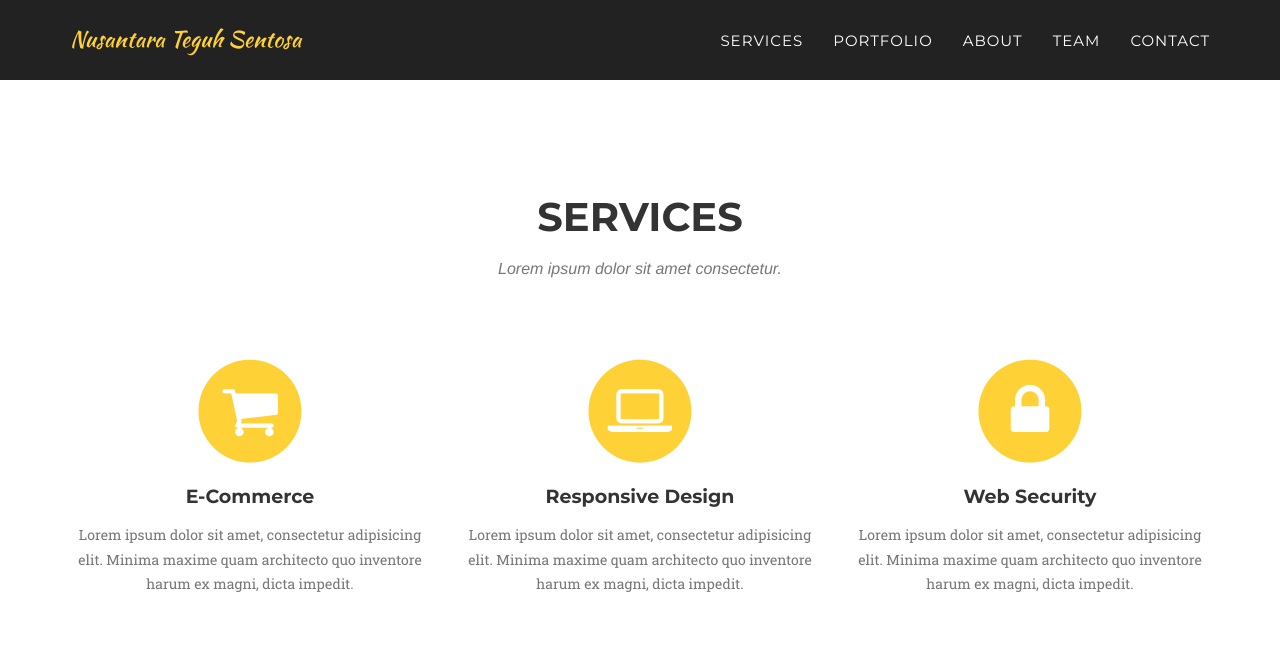
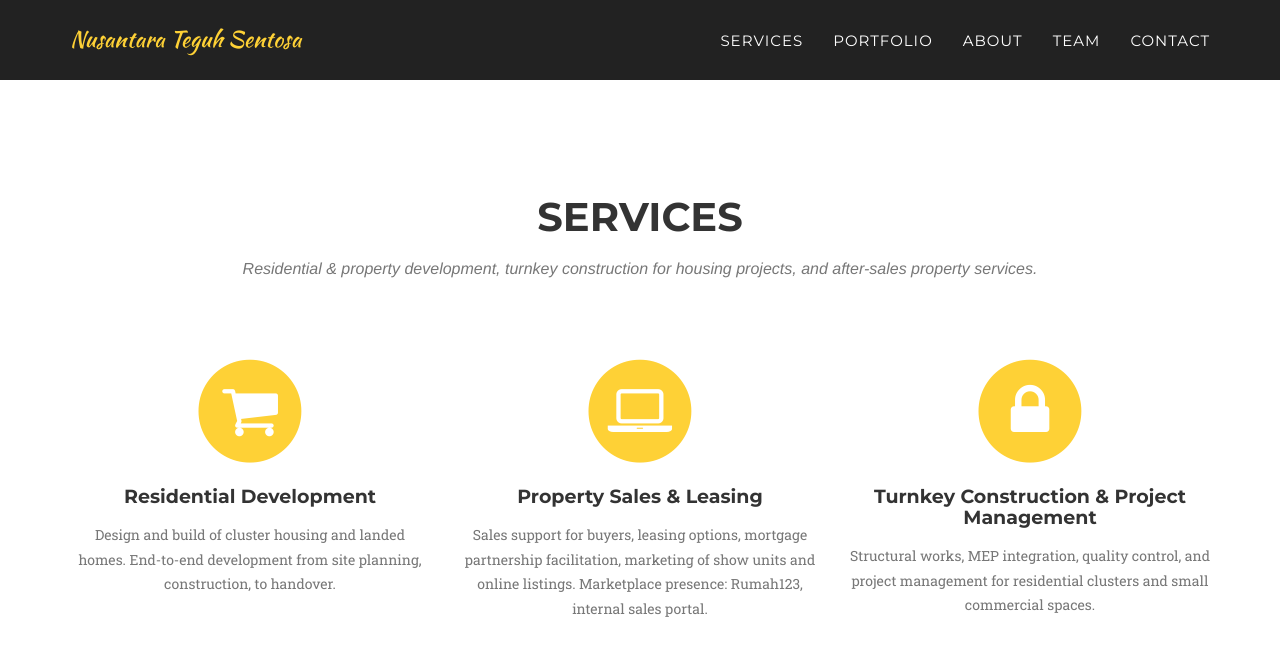
Before and after one commit to aptanadev/nusantarateguhsentosa.com, a Jekyll site: the page built from index.html, in a window 1280 px wide and 900 px high, scrolled down 863 px. Shown: the top 656 px of the window. Built offline with Jekyll 4.4.1, drawn with Linux system fonts in a browser that asks for light colours; some web fonts are replaced.

Commit message:
Update services Commit

```diff
--- a/_includes/services.html
+++ b/_includes/services.html
@@ -4,7 +4,7 @@
             <div class="row">
                 <div class="col-lg-12 text-center">
                     <h2 class="section-heading">Services</h2>
-                    <h3 class="section-subheading text-muted">Lorem ipsum dolor sit amet consectetur.</h3>
+                    <h3 class="section-subheading text-muted">Residential & property development, turnkey construction for housing projects, and after-sales property services.</h3>
                 </div>
             </div>
             <div class="row text-center">
@@ -13,24 +13,24 @@
                         <i class="fa fa-circle fa-stack-2x text-primary"></i>
                         <i class="fa fa-shopping-cart fa-stack-1x fa-inverse"></i>
                     </span>
-                    <h4 class="service-heading">E-Commerce</h4>
-                    <p class="text-muted">Lorem ipsum dolor sit amet, consectetur adipisicing elit. Minima maxime quam architecto quo inventore harum ex magni, dicta impedit.</p>
+                    <h4 class="service-heading">Residential Development</h4>
+                    <p class="text-muted">Design and build of cluster housing and landed homes. End-to-end development from site planning, construction, to handover.</p>
                 </div>
                 <div class="col-md-4">
                     <span class="fa-stack fa-4x">
                         <i class="fa fa-circle fa-stack-2x text-primary"></i>
                         <i class="fa fa-laptop fa-stack-1x fa-inverse"></i>
                     </span>
-                    <h4 class="service-heading">Responsive Design</h4>
-                    <p class="text-muted">Lorem ipsum dolor sit amet, consectetur adipisicing elit. Minima maxime quam architecto quo inventore harum ex magni, dicta impedit.</p>
+                    <h4 class="service-heading">Property Sales & Leasing</h4>
+                    <p class="text-muted">Sales support for buyers, leasing options, mortgage partnership facilitation, marketing of show units and online listings. Marketplace presence: Rumah123, internal sales portal. </p>
                 </div>
                 <div class="col-md-4">
                     <span class="fa-stack fa-4x">
                         <i class="fa fa-circle fa-stack-2x text-primary"></i>
                         <i class="fa fa-lock fa-stack-1x fa-inverse"></i>
                     </span>
-                    <h4 class="service-heading">Web Security</h4>
-                    <p class="text-muted">Lorem ipsum dolor sit amet, consectetur adipisicing elit. Minima maxime quam architecto quo inventore harum ex magni, dicta impedit.</p>
+                    <h4 class="service-heading">Turnkey Construction & Project Management </h4>
+                    <p class="text-muted">Structural works, MEP integration, quality control, and project management for residential clusters and small commercial spaces. </p>
                 </div>
             </div>
         </div>
```
